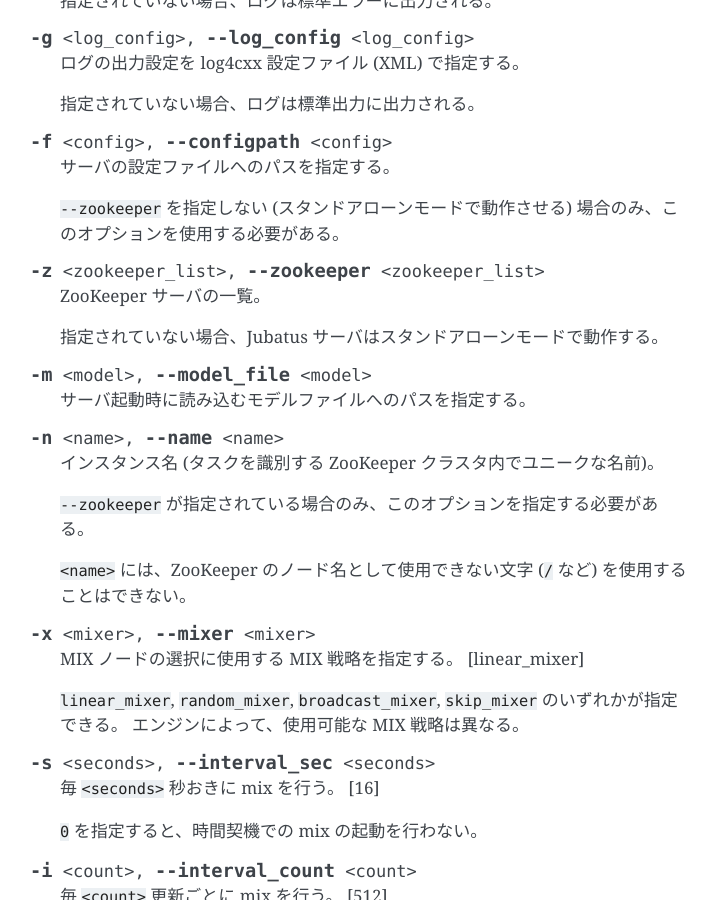
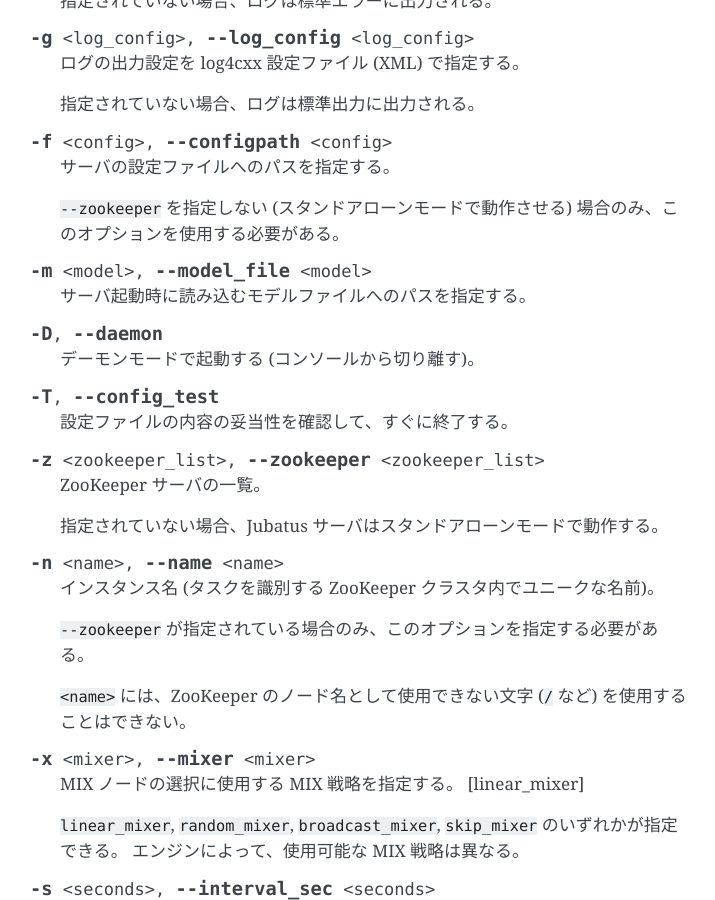
Before and after one commit to jubatus/website, a Sphinx documentation site: the page built from source/ja/commands/jubatus_server.rst, in a window 1280 px wide and 900 px high, scrolled down 1269 px. Shown: the whole window, without its empty margins (390-1105 px from the left). Built offline with Sphinx 7.4.7, drawn with Linux system fonts in a browser that asks for light colours; the version number could not be read and is left out.

Commit message:
document new options (--daemon, --config_test)

```diff
--- a/source/ja/commands/jubatus_server.rst
+++ b/source/ja/commands/jubatus_server.rst
@@ -75,15 +75,23 @@
 
    ``--zookeeper`` を指定しない (スタンドアローンモードで動作させる) 場合のみ、このオプションを使用する必要がある。
 
+.. option:: -m <model>, --model_file <model>
+
+   サーバ起動時に読み込むモデルファイルへのパスを指定する。
+
+.. option:: -D, --daemon
+
+   デーモンモードで起動する (コンソールから切り離す)。
+
+.. option:: -T, --config_test
+
+   設定ファイルの内容の妥当性を確認して、すぐに終了する。
+
 .. option:: -z <zookeeper_list>, --zookeeper <zookeeper_list>
 
    ZooKeeper サーバの一覧。
 
    指定されていない場合、Jubatus サーバはスタンドアローンモードで動作する。
-
-.. option:: -m <model>, --model_file <model>
-
-   サーバ起動時に読み込むモデルファイルへのパスを指定する。
 
 .. option:: -n <name>, --name <name>
 
```
Also changed, not shown: source/en/commands/jubatus_proxy.rst (+16 -12 lines), source/en/commands/jubatus_server.rst (+12 -4 lines), source/ja/commands/jubatus_proxy.rst (+16 -12 lines).
